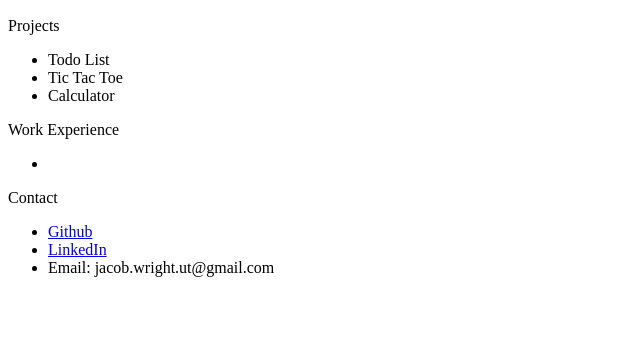
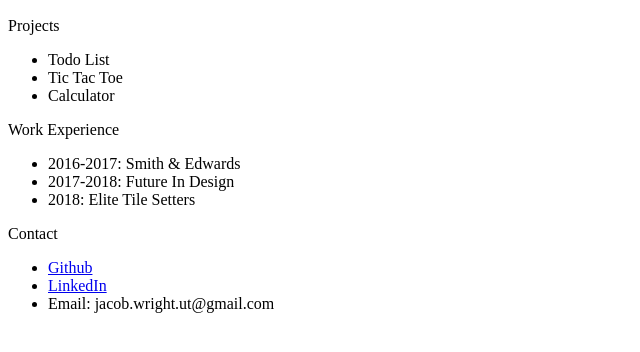
Before and after one commit to jacobcwright/cs260-portfolio, a plain HTML site: page index.html in a window 1280 px wide. Shown: the part 110-462 px from the top of the page, without its empty margins (0-640 px from the left). Drawn offline with Linux system fonts and the light colour scheme.

Commit message:
Final commit for activity #4

```diff
--- a/index.html
+++ b/index.html
@@ -14,7 +14,9 @@
         </ul>
         <p>Work Experience</p>
         <ul>
-            <li></li>
+            <li>2016-2017: Smith & Edwards</li>
+            <li>2017-2018: Future In Design</li>
+            <li>2018: Elite Tile Setters</li>
         </ul>
         <p>Contact</p>
         <ul>
```
